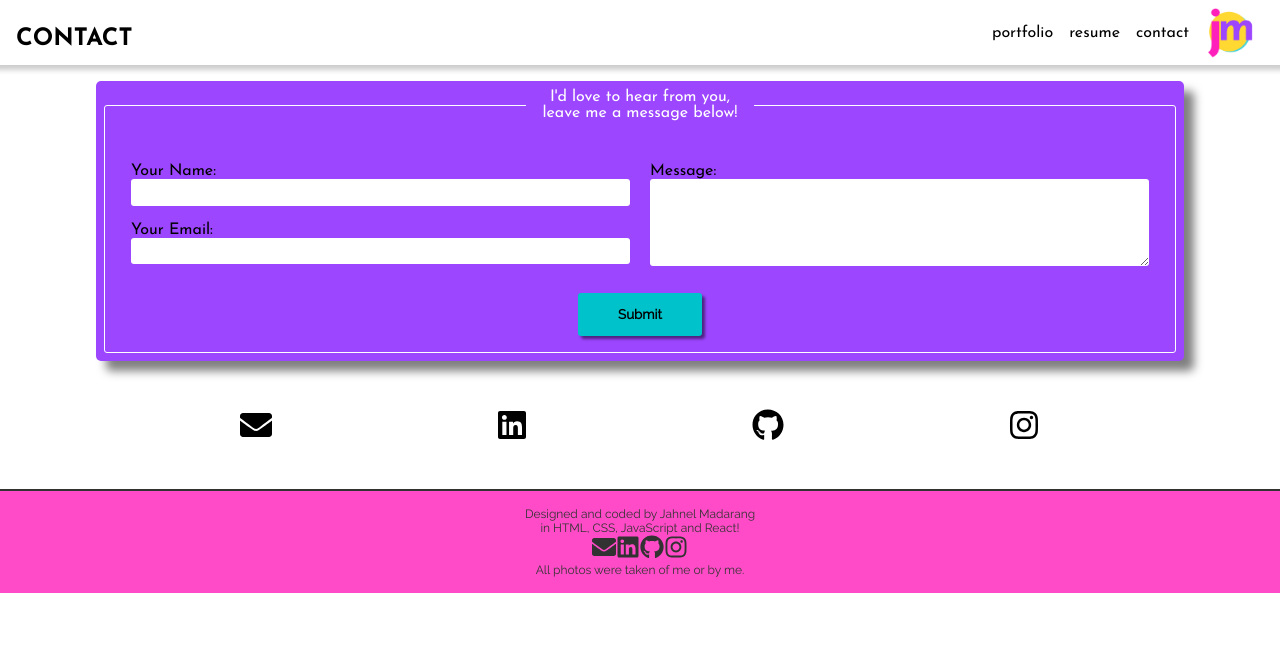
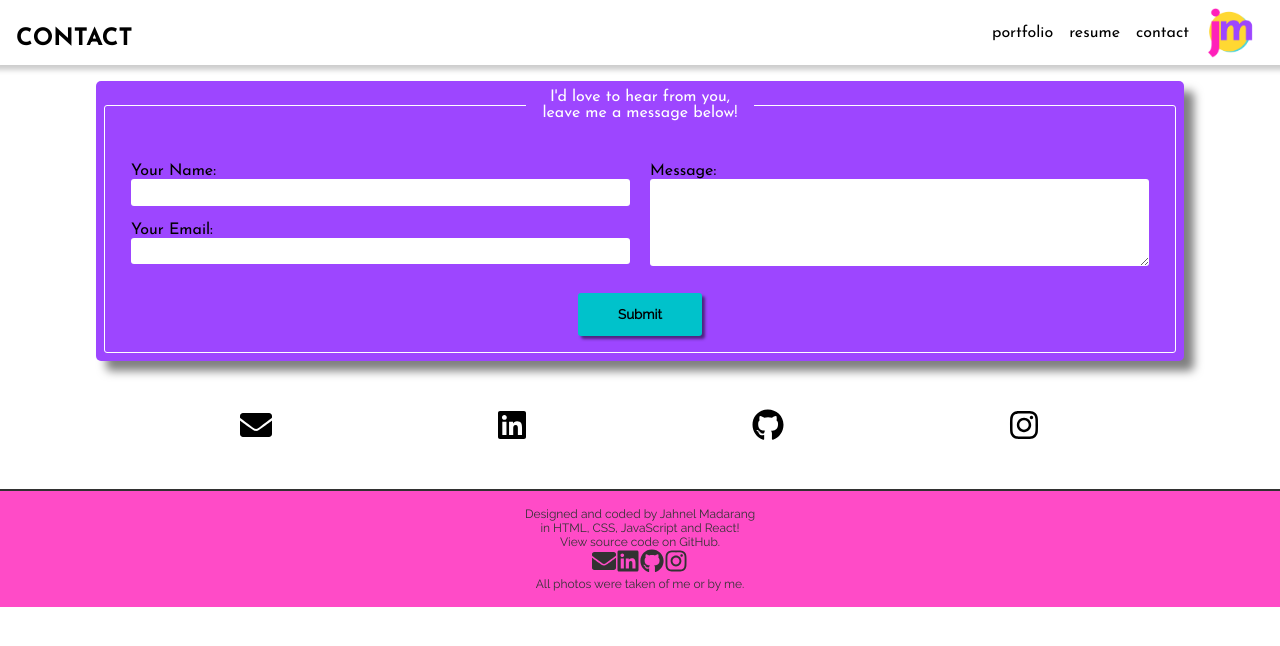
Before and after one commit to jmadarang87/jahnelmadarang.com, a React (Create React App) app: page /contact in a window 1280 px wide. Shown: the top 646 px of the page. Built offline with nearby package versions, Linux system fonts and the light colour scheme; no server answers; what @aws-amplify/datastore, aws-amplify would draw is missing.

Commit message:
added github link to footer

```diff
--- a/src/components/Footer.js
+++ b/src/components/Footer.js
@@ -11,6 +11,7 @@ function Footer() {
 						<br />
 						in HTML, CSS, JavaScript and React!
 						<br />
+						<a href='https://github.com/jmadarang87/jahnelmadarang.com' target='_blank' rel='noopener noreferrer'><p>View source code on GitHub.</p></a>
 					</p>
 
 					<div className='footer-social'>
```
